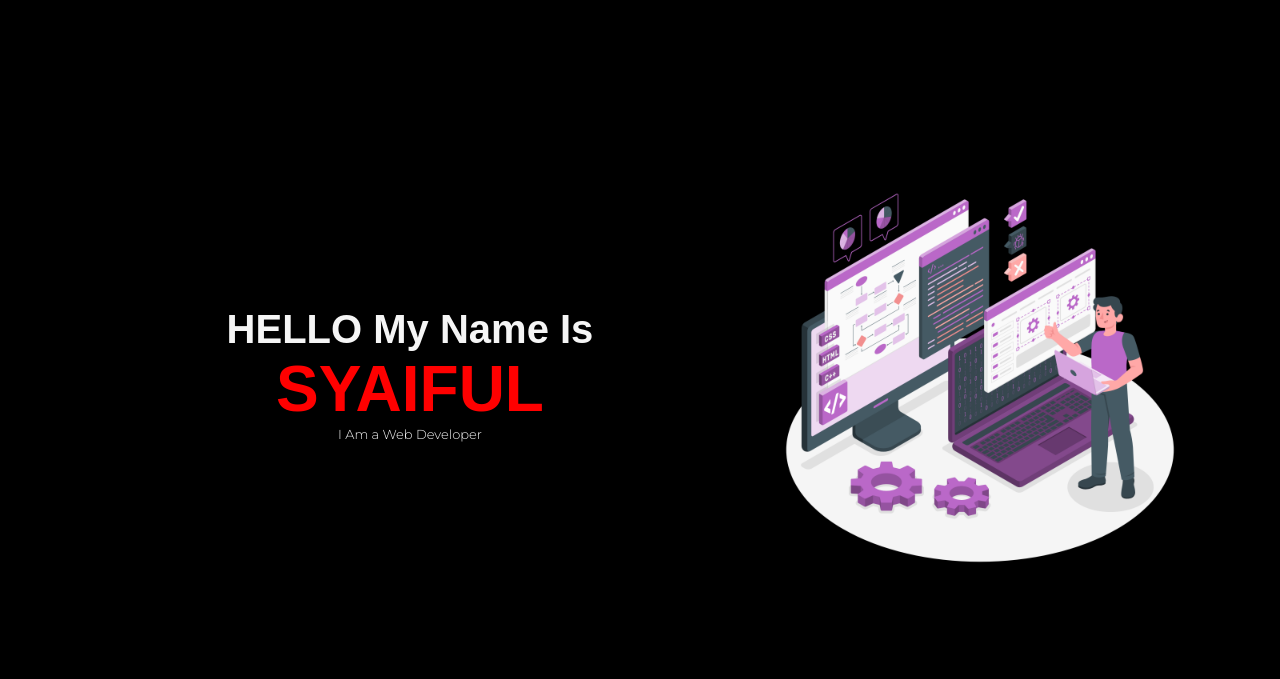
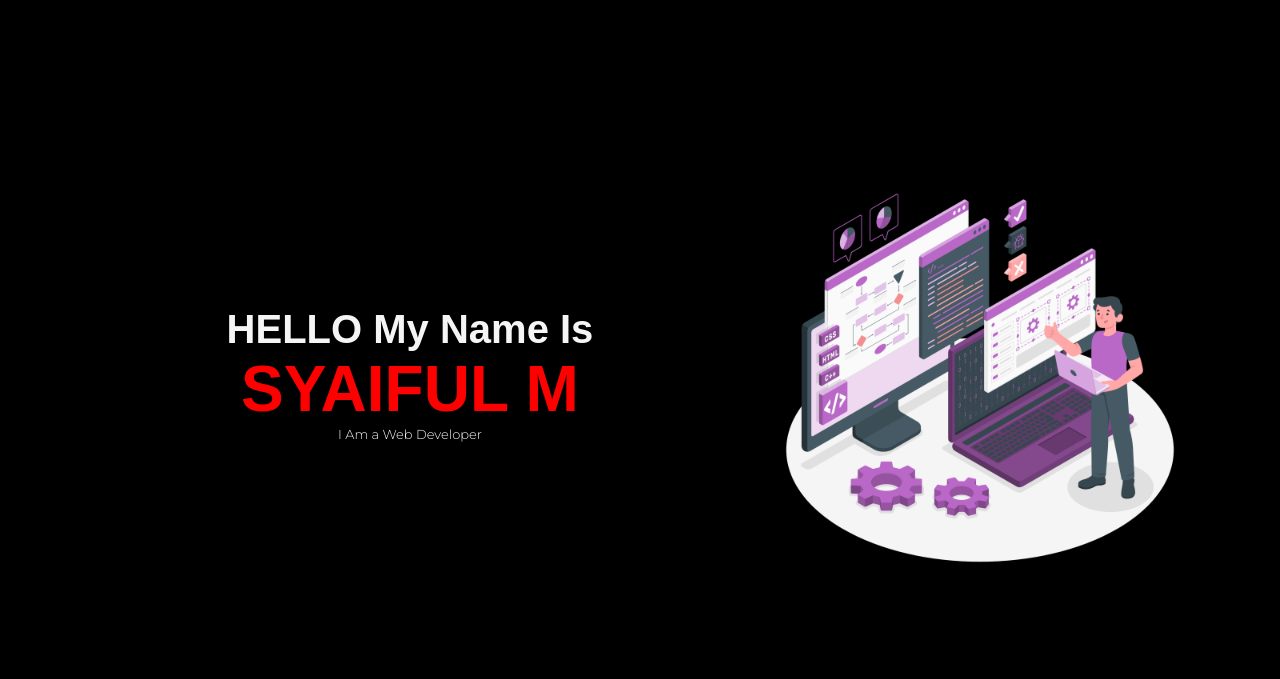
Before and after one commit to Syaiful22334/Portofolio, a plain HTML site: page index.html in a window 1280 px wide. Shown: the part 83-762 px from the top of the page. Drawn offline with nearby package versions, Linux system fonts and the light colour scheme; a web font is replaced by a local one.

Commit message:
edit index

```diff
--- a/index.html
+++ b/index.html
@@ -50,7 +50,7 @@
   <div class="conten">
    <div id="home" >
     <div class="title">
-      <h3>HELLO My Name Is </h3><h3 class="nama" > SYAIFUL</h3>
+      <h3>HELLO My Name Is </h3><h3 class="nama" > SYAIFUL M</h3>
         <p>I Am a Web Developer</p>
         </div>
     </div>
```
